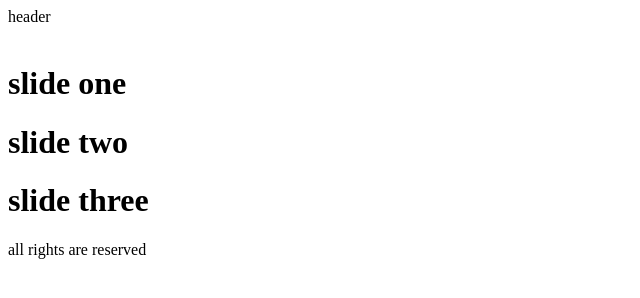
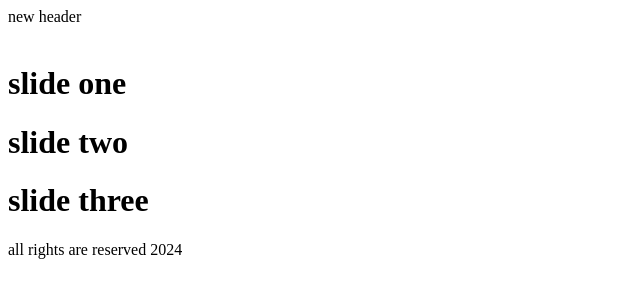
Before and after one commit to Amir-ali-2003/git_project_one, a plain HTML site: page index.html in a window 1280 px wide. Shown: the full height of the page, 0-640 px from the left. Drawn offline with Linux system fonts and the light colour scheme.

Commit message:
some changes in master branch

```diff
--- a/index.html
+++ b/index.html
@@ -7,7 +7,7 @@
 </head>
 <body>
     <header>
-        header
+        new header
     </header>
     <div class="banner">
         <img src="banner.jpg" alt="">
@@ -18,7 +18,7 @@
         <h1>slide three</h1>
     </div>
     <footer>
-        all rights are reserved
+        all rights are reserved 2024
     </footer>
 
     <script scr=".script.js"></script>
```
